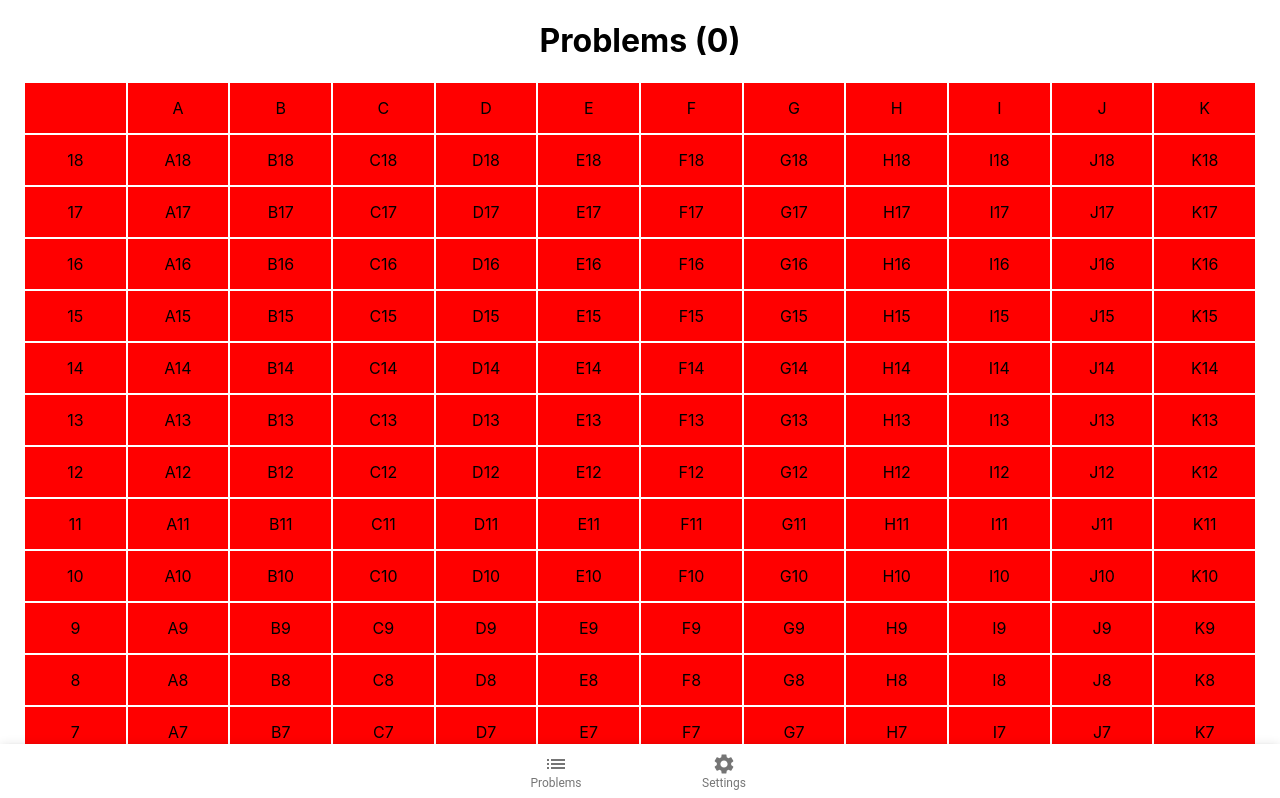
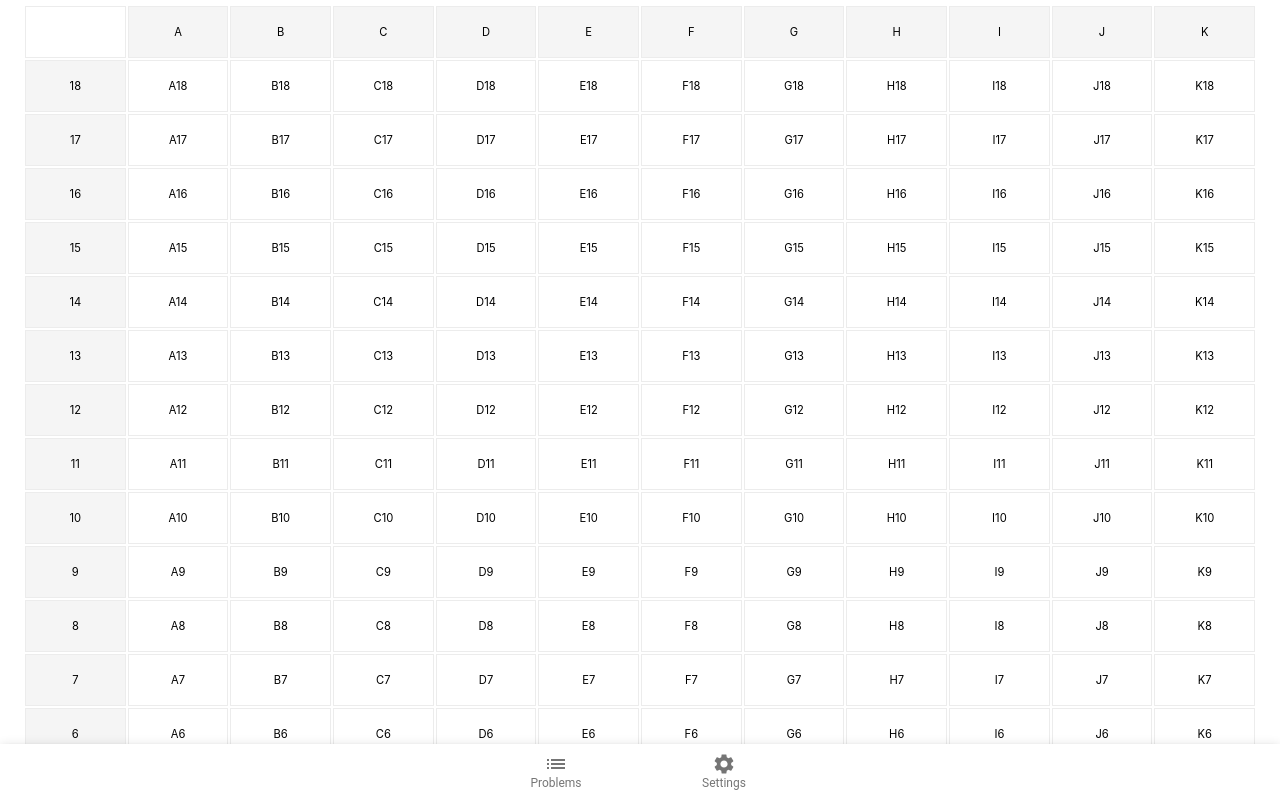
Before and after one commit to lanekatris/moonboard, a React (Create React App) app in the folder src/web/: page / in a window 1280 px wide. Shown: the top 798 px of the page. Built offline with nearby package versions, Linux system fonts and the light colour scheme.

Commit message:
looking good with looks, keys, persists colors

```diff
--- a/src/web/src/layout.js
+++ b/src/web/src/layout.js
@@ -1,8 +1,8 @@
 import React, {useState, Fragment} from 'react';
 import {Route, useHistory} from "react-router-dom";
 import Problems from "./problems/problems";
-import {List, Settings, WbIncandescentOutlined} from "@material-ui/icons";
-import {AppBar, BottomNavigation, BottomNavigationAction, Container} from "@material-ui/core";
+import {List, Settings} from "@material-ui/icons";
+import {AppBar, BottomNavigation, BottomNavigationAction} from "@material-ui/core";
 
 function Layout() {
   const [value, setValue] = useState('Recents')
--- a/src/web/src/problems/problems.js
+++ b/src/web/src/problems/problems.js
@@ -1,7 +1,11 @@
-import React, {useState} from 'react';
-import Grid from "@material-ui/core/Grid";
-import {Paper} from "@material-ui/core";
+import React, {useEffect, useState} from 'react';
 import {makeStyles} from "@material-ui/core/styles";
+import SwipeableDrawer from '@material-ui/core/SwipeableDrawer';
+import List from "@material-ui/core/List";
+import ListItem from "@material-ui/core/ListItem";
+import ListItemIcon from "@material-ui/core/ListItemIcon";
+import ListItemText from "@material-ui/core/ListItemText";
+import { Settings} from "@material-ui/icons";
 
 const useStyles = makeStyles(theme => ({
   // root: {
@@ -24,61 +28,104 @@ const useStyles = makeStyles(theme => ({
     textAlign: 'center',
     height: '50px',
     lineHeight: '50px',
-backgroundColor: 'red',
+// backgroundColor: 'red',
 margin: 1,
 width: 40,
+    fontSize: '.7em',
+    border: '1px solid #ececec'
+  },
+  buffer: {
+//     padding-bottom: 70px;
+// padding-top: 5px;
+    paddingBottom: 70,
+    paddingTop: 5
+  },
+  header: {
+    backgroundColor: 'whitesmoke'
+  },
+  selected: {
+    background: 'springgreen'
   }
 }));
-// const Grid = styled(GridBase)`
-//   .MuiGrid-root {
-//     flex-grow: 1;
-//   }
-// `
+
+const c = (...classNames) => {
+  return classNames.join(' ')
+}
+
+function usePersistedState(key, defaultValue) {
+  const [state, setState] = React.useState(
+    () => JSON.parse(localStorage.getItem(key)) || defaultValue
+  );
+  useEffect(() => {
+    localStorage.setItem(key, JSON.stringify(state));
+  }, [key, state]);
+  return [state, setState];
+}
 
 function Problems() {
   const classes = useStyles();
-  const [clicks, setClicks] = useState(0)
+  // const [clicks, setClicks] = useState([]);
+  const [clicks, setClicks] = usePersistedState('clicks', [])
+  const [showDrawer, setShowDrawer] = useState(false);
+
 
   const columns = ['A', 'B', 'C', 'D', 'E', 'F', 'G', 'H', 'I', 'J', 'K'];
   const rows = [1,2,3,4,5,6,7,8,9,10,11,12,13,14,15,16,17,18].reverse();
 
-  // for (var i=18, rows=[]; i--;) rows.push(rows.length+1);
+  const handleClick = (id) => {
+    if (clicks.includes(id)) {
+      // Remove it
+      setClicks(clicks.filter(x => x !== id))
+    } else {
+      //add it
+      setClicks([...clicks, id])
+    }
+  }
+
+  const clearAll = () => {
+    setClicks([])
+  }
+
+  console.log('clicks', clicks);
 
   return <>
 
-    <div >
+    <SwipeableDrawer onClose={() => setShowDrawer(false)} onOpen={() => setShowDrawer(true)} open={showDrawer}>
+      <div style={{width:250}}>
 
-    <h1 className={classes.center}>Problems ({clicks})</h1>
-
-    {/*<div className={classes.root}>*/}
-    {/*<Grid container direction="row" justify="space-around" alignItems="center">*/}
-    {/*  /!*<Grid item><Paper>A</Paper></Grid>*!/*/}
-    {/*  {columns.map(coumn => <Grid item xs={1} style={{height: 20}}><Paper>{coumn}</Paper></Grid>)}*/}
-    {/*</Grid>*/}
-    {/*  {rows.map(row =>*/}
-    {/*    <Grid container item xs={12} direction="row" justify="space-around" alignItems="center" >*/}
-    {/*      {columns.map(coumn => <Grid item xs={1}><Paper>X</Paper></Grid>)}*/}
-    {/*    </Grid>*/}
-    {/*  )}*/}
+      {/*<h4>More Options</h4>*/}
+      <List>
+          <ListItem button onClick={clearAll}>
+            <ListItemIcon><Settings /></ListItemIcon>
+            <ListItemText primary="Clear All" />
+          </ListItem>
+      </List>
+      </div>
+    </SwipeableDrawer>
 
 
-    {/*</div>*/}
+
+
+
+    <div className={classes.buffer}>
+
+    {/*<h1 className={classes.center}>Problems ({clicks})</h1>*/}
+
 
       <div className={classes.container}>
         <div className={classes.item}></div>
-        {columns.map(coumn => <div className={classes.item} onClick={() => setClicks(clicks+1)}>{coumn}</div>)}
-        {/*{columns.map((coumn, i) => <div className={classes.item}>{coumn + i}</div>)}*/}
+        {columns.map(coumn => <div key={coumn} className={c(classes.item, classes.header)} >{coumn}</div>)}
+      </div>
 
-      </div>
-      {/*<div className={classes.container}>*/}
-      {/*  {columns.map(coumn => <div className={classes.item}>{coumn}</div>)}*/}
-      {/*  /!*{columns.map((coumn, i) => <div className={classes.item}>{coumn + i}</div>)}*!/*/}
 
-      {/*</div>*/}
+      {rows.map((row, i) => <div key={`row-${row}`} className={classes.container}>
+        <div className={c(classes.item, classes.header)}>{row}</div>
+        {columns.map(column => <div key={`column-${column}`} className={classes.item} style={{
 
-      {rows.map((row, i) => <div className={classes.container}>
-        <div className={classes.item}>{row}</div>
-        {columns.map(column => <div className={classes.item} onClick={() => setClicks(clicks+1)}>{column}{row}</div>)}
+          //backgroundColor: clicks.includes(`${column}${row}`) ? 'blue' : null
+          background: clicks.includes(`${column}${row}`)?'springgreen': null
+
+        }} onClick={() => handleClick(`${column}${row}`)}>{column}{row}</div>)}
       </div>)}
 
 
```
Also changed, not shown: src/web/src/App.js (+3 -24 lines).
